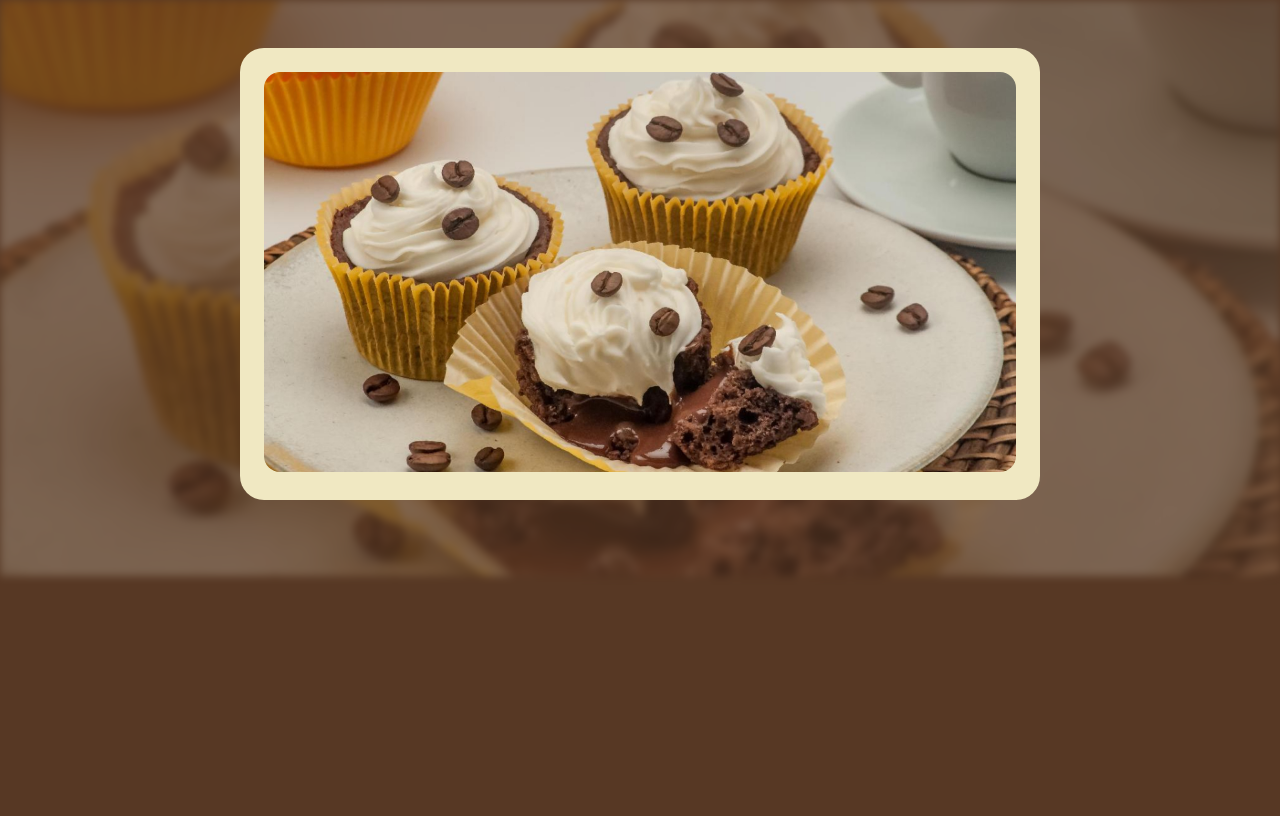
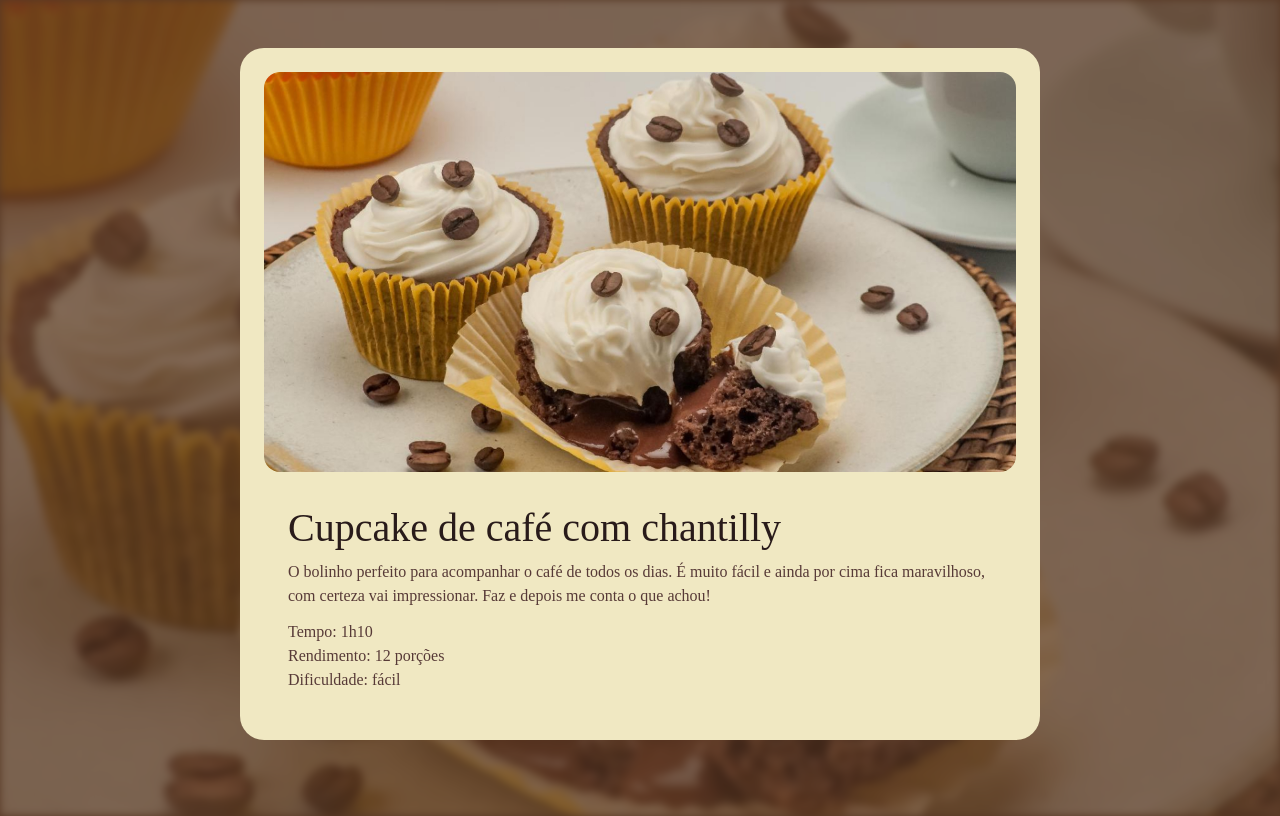
Before and after one commit to arturtinoco/pagina-de-receita, a plain HTML site: page index.html in a window 1280 px wide. Drawn offline with Linux system fonts and the light colour scheme; a web font is replaced by a local one.

Commit message:
Add About recipe text

```diff
--- a/index.html
+++ b/index.html
@@ -16,6 +16,20 @@
                 <section id="banner">
                     <img src="assets/images/main-image.jpg" alt="Foto de cupcakes com grãos de café">
                 </section>
+                <article>
+                    <div class="about">
+                        <h1>Cupcake de café com chantilly</h1>
+                        <p>
+                            O bolinho perfeito para acompanhar o café de todos os dias. É muito fácil e ainda por cima fica maravilhoso, com certeza vai impressionar. Faz e depois me conta o que achou!
+                        </p>
+
+                        <ul class="info">
+                            <li>Tempo: 1h10</li>
+                            <li>Rendimento: 12 porções</li>
+                            <li>Dificuldade: fácil</li>
+                        </ul>
+                    </div>
+                </article>
             </div>
         </main>
     </div>
--- a/styles/style.css
+++ b/styles/style.css
@@ -68,3 +68,41 @@ section#banner img {
     height: 25rem;
     border-radius: 1rem;
 }
+
+article {
+    display: flex;
+    flex-direction: column;
+    gap: 1.5rem;
+    padding: 0 1.5rem 1.5rem 1.5rem;
+}
+
+article h1, h2 {
+    color: var(--text-color-primary);
+    font-weight: 400;
+    margin-bottom: .25rem;
+}
+
+article h1 {
+    font-size: 2.5rem;
+    line-height: 140%;
+}
+
+article h2 {
+    font-size: 1.5rem;
+    line-height: 150%;
+}
+
+article p, article ul {
+    color: var(--text-color-secondary);
+    font-size: 1rem;
+    font-weight: 400;
+    line-height: 150%;
+}
+
+article div.about > p {
+    margin-bottom: 0.75rem;
+}
+
+article div.about > ul.info{
+    list-style: none;
+}
```
